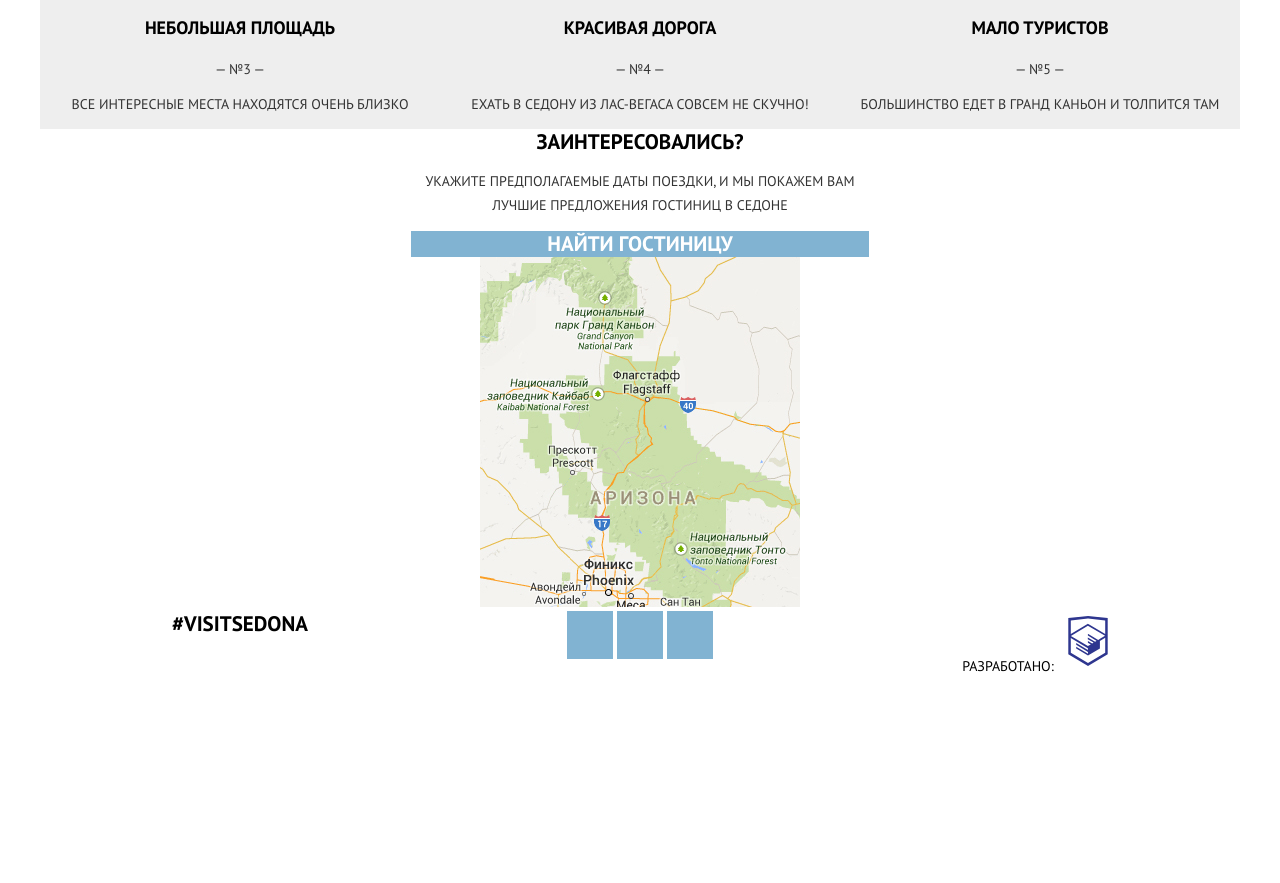
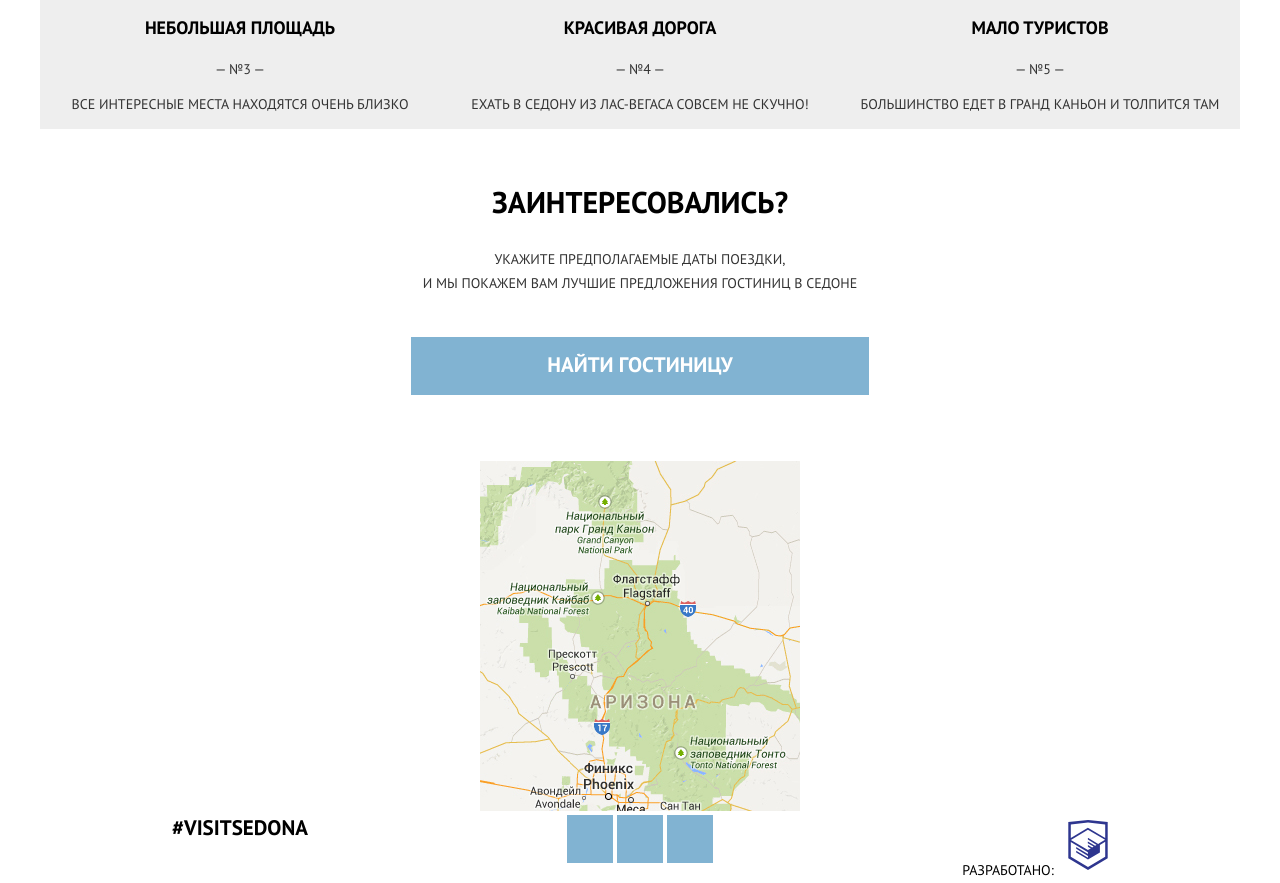
Before and after one commit to radamid/512667-sedona-24, a website: page source/index.html in a window 1280 px wide. Shown: the part 1162-2045 px from the top of the page. Before the commit the page ends 1841 px from the top, so only its background shows below. Drawn offline with nearby package versions, Linux system fonts and the light colour scheme; files that its build step writes are made by us from their sources.

Commit message:
Cтилизация блока поиска гостиницы

```diff
--- a/source/index.html
+++ b/source/index.html
@@ -95,7 +95,7 @@
       <section class="page-main__hotel-search hotel-search">
         <h2 class="visually-hidden">Поиск отеля</h2>
         <b class="hotel-search__title">Заинтересовались?</b>
-        <p class="hotel-search__text">Укажите предполагаемые даты поездки, и мы покажем вам лучшие предложения гостиниц в Седоне</p>
+        <p class="hotel-search__text">Укажите предполагаемые даты поездки, <br>и мы покажем вам лучшие предложения гостиниц в Седоне</p>
         <div class="hotel-search__button">
           <a class="hotel-search__link" href="#">Найти гостиницу</a>
         </div>
--- a/source/less/blocks/hotel-search.less
+++ b/source/less/blocks/hotel-search.less
@@ -1,34 +1,77 @@
 .hotel-search {
-  @media (min-width: @tablet-width) {
-    width: 458px;
-  }
+  background-color: inherit;
 }
 
 .hotel-search__title {
+  margin: 0;
   .fat-text();
   font-size: 21px;
   line-height: 26px;
   text-transform: uppercase;
   color: @black-base;
+
+  @media (min-width: @tablet-width) {
+    font-size: 30px;
+    line-height: 1;
+  }
 }
 
 .hotel-search__text {
+  margin: 0;
+  margin-top: 22px;
+  margin-bottom: 27px;
   .slim-text();
   font-size: 14px;
   line-height: 24px;
   text-transform: uppercase;
   color: @sub-black;
+
+  @media (max-width: @tablet-width - 1) {
+    & br {
+      display: none;
+    }
+  }
+
+  @media (min-width: @tablet-width) {
+    margin-top: 30px;
+    margin-bottom: 36px;
+  }
+
+  @media (min-width: @desktop-width) {
+    margin-bottom: 42px;
+  }
 }
 
 .hotel-search__button {
+  padding-top: 15px;
+  padding-bottom: 17px;
   .fat-text();
   font-size: 21px;
   line-height: 26px;
   text-align: center;
   text-transform: uppercase;
+  color: @white-base;
   background-color: @blue-base;
+  cursor: pointer;
+
+  &:not(.hotel-search__button--disabled):hover {
+    background-color: @blue-base--hover;
+  }
+
+  &:not(.hotel-search__button--disabled):active {
+    color: fade(@white-base, 30%);
+    background-color: @blue-base--active;
+  }
+
+  &--disabled {
+    color: @white-base;
+    background-color: @gray-base--disabled;
+    cursor: text;
+  }
 }
 
 .hotel-search__link {
-  color: @white-base;
+  display: block;
+  color: inherit;
+  cursor: inherit;
 }
--- a/source/less/blocks/page-main.less
+++ b/source/less/blocks/page-main.less
@@ -27,10 +27,15 @@
 
 .page-main__hotel-search {
   margin: 0 auto;
-  padding: 0 20px;
+  padding: 33px 20px 49px 20px;
 
   @media (min-width: @tablet-width) {
-    padding: 0;
+    width: 458px;
+    padding: 58px 0;
+  }
+
+  @media (min-width: @desktop-width) {
+    padding-bottom: 66px;
   }
 }
 
--- a/source/less/common/colors.less
+++ b/source/less/common/colors.less
@@ -12,3 +12,5 @@
 
 @blue-base--hover: #669ec0;
 @blue-base--active: #5496bd;
+
+@gray-base--disabled: #e5e5e5;
```
